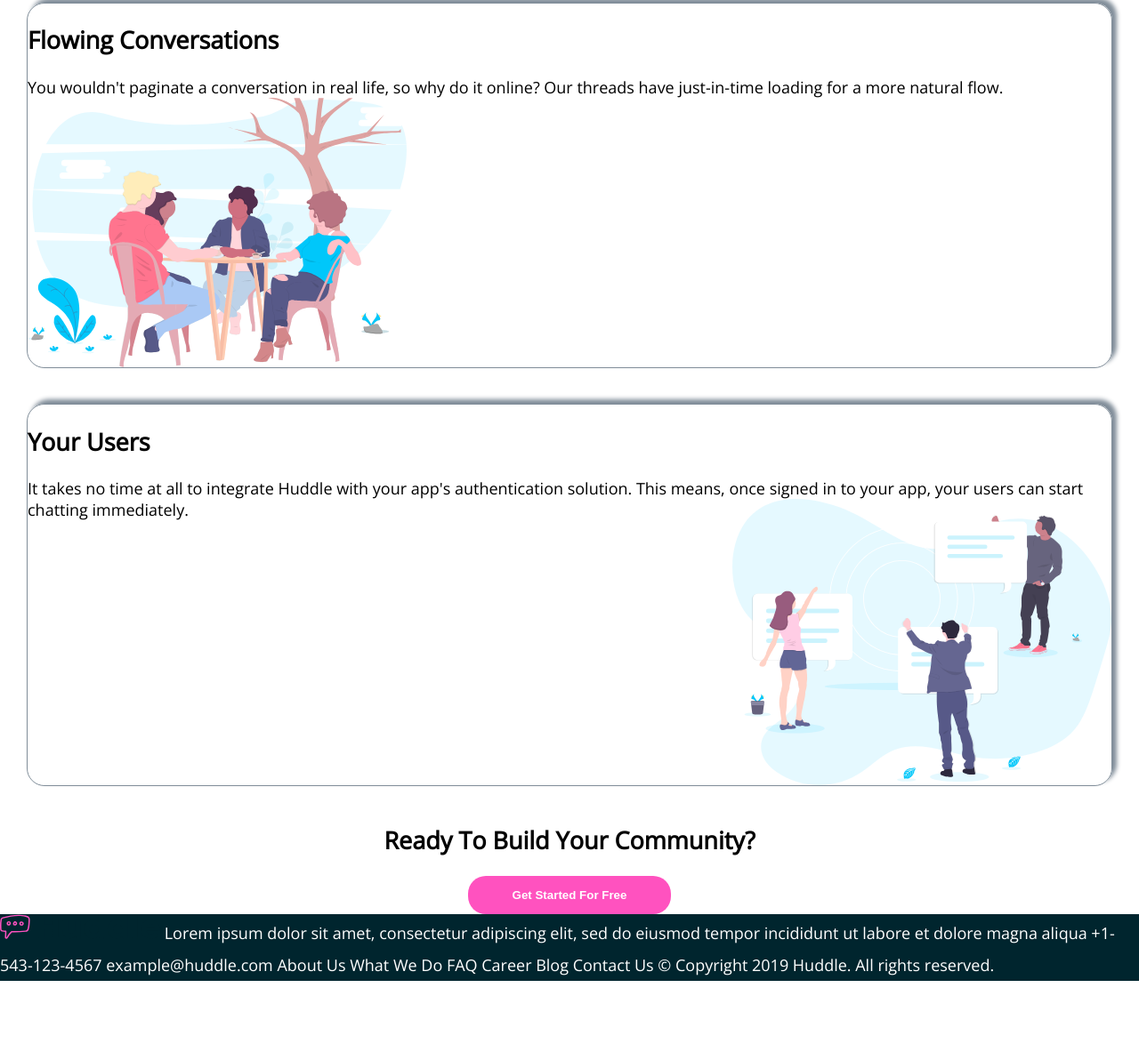
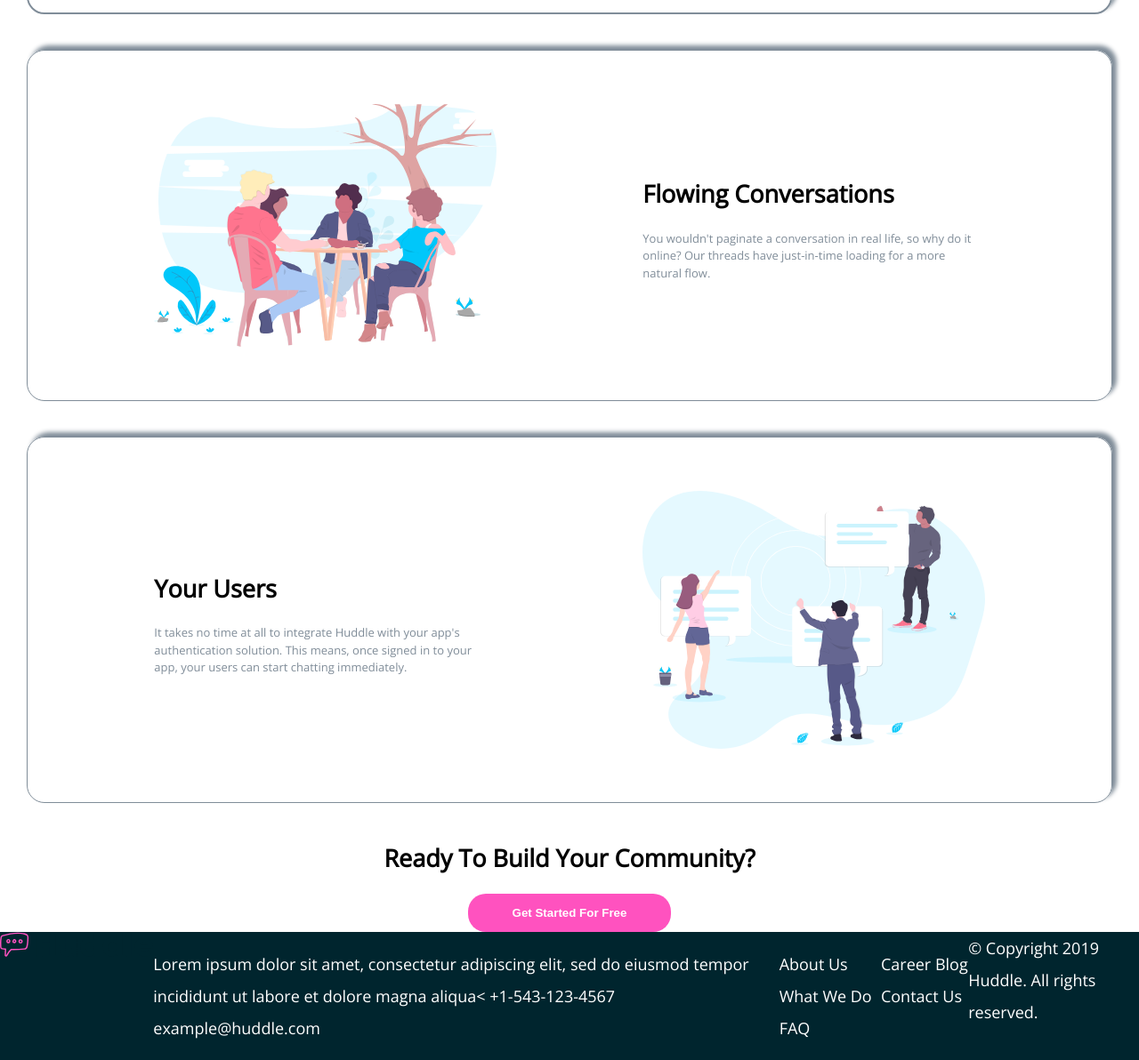
Before and after one commit to CKaii/Huddle, a plain HTML site: page index.html in a window 1280 px wide. Shown: the part 860-2052 px from the top of the page at 89% size. Before the commit the page ends 1963 px from the top, so only its background shows below. Drawn offline with nearby package versions, Linux system fonts and the light colour scheme; files whose address does not match are found by name.

Commit message:
Added styling to descriptions section and footer section

```diff
--- a/css/styles.css
+++ b/css/styles.css
@@ -9,6 +9,14 @@ body {
 
 h2 {
   font-weight: 600
+}
+
+.text {
+  width: 35%;
+}
+
+.text p {
+  font-size: 13px;
 }
 
 /* Header */
@@ -32,13 +40,13 @@ header button {
 .starter {
   display: flex;
   flex-direction: column;
-  text-align: left;
   line-height: 2;
   border: 2px solid hsl(208, 11%, 55%);
   margin: 10px;
   padding: 20px;
   background-image: url(images/bg-hero-desktop.svg);
   background-repeat: no-repeat;
+  align-content: center;
 }
 
 .starter button {
@@ -51,6 +59,7 @@ header button {
   border: 1px;
   max-width: 230px;
 }
+
 
 /* Community */
 
@@ -80,40 +89,57 @@ header button {
 }
 
 .growing {
+  display: flex;
+  align-items: center;
+  justify-content: space-around;
   border: 2px solid hsl(208, 11%, 55%);
   margin: 20px 30px;;
   border-radius: 20px;
   box-shadow: 5px -5px 5px hsl(208, 11%, 55%);
+  padding: 60px;
+}
+
+.growing .text p {
+  color: hsl(208, 11%, 55%);
+  line-height: 1.5;
 }
 
 .flowing {
+  display: flex;
+  align-items: center;
+  flex-direction: row-reverse;
+  justify-content: space-around;
   border: 1px solid hsl(208, 11%, 55%);
   margin: 20px 30px;
   border-radius: 20px;
   box-shadow: 5px -5px 5px hsl(208, 11%, 55%);
+  padding: 60px;
+}
+
+.flowing .text p {
+  color: hsl(208, 11%, 55%);
+  line-height: 1.5;
 }
 
 .users {
+  display: flex;
+  align-items: center;
+  justify-content: space-around;
   border: 1px solid hsl(208, 11%, 55%);
   margin: 20px 30px;
   border-radius: 20px;
   box-shadow: 5px -5px 5px hsl(208, 11%, 55%);
+  padding: 60px;
+}
+
+.users .text p {
+  color: hsl(208, 11%, 55%);
+  line-height: 1.5;
 }
 
 /* Images */
 
-.grow-img {
-  float: right;
-  width: 35%
-}
-
-.flow-img {
-  float: left;
-  width: 35%;
-}
-
-.user-img {
-  float: right;
+.description img {
   width: 35%;
 }
 
@@ -132,5 +158,7 @@ header button {
 footer {
   background-color: hsl(192, 100%, 9%);
   color: white;
+  display: flex;
+  flex-direction: row;
   line-height: 2;
 }
--- a/index.html
+++ b/index.html
@@ -16,61 +16,63 @@
   </header>
 
   <section class='starter'>
-    <h2>Build The Community Your Fans Will Love</h2>
-
-    Huddle re-imagines the way we build communities. You have a voice, but so does your audience.
-    Create connections with your users as you engage in genuine discussion.
-
+    <div class='text'>
+      <h2>Build The Community Your Fans Will Love</h2>
+      <p>Huddle re-imagines the way we build communities. You have a voice, but so does your audience.
+      Create connections with your users as you engage in genuine discussion.</p>
+    </div>
     <button type="button" name="button">Get Started For Free</button>
   </section>
 
   <section class='description'>
     <div class='growing'>
-      <h2>Grow Together</h2>
-
-      Generate meaningful discussions with your audience and build a strong, loyal community.
-      Think of the insightful conversations you miss out on with a feedback form.
+      <div class='text'>
+        <h2>Grow Together</h2>
+        <p>Generate meaningful discussions with your audience and build a strong, loyal community.
+        Think of the insightful conversations you miss out on with a feedback form.</p>
+      </div>
       <img class='grow-img' src='images/illustration-grow-together.svg' alt='grow together'/>
     </div>
 
     <div class='flowing'>
-      <h2>Flowing Conversations</h2>
-
-      You wouldn't paginate a conversation in real life, so why do it online? Our threads
-      have just-in-time loading for a more natural flow.
+      <div class='text'>
+        <h2>Flowing Conversations</h2>
+        <p>You wouldn't paginate a conversation in real life, so why do it online? Our threads
+        have just-in-time loading for a more natural flow.</p>
+      </div>
       <img class='flow-img' src='images/illustration-flowing-conversation.svg' alt='flowing conversation' />
     </div>
 
     <div class='users'>
-      <h2>Your Users</h2>
-
-      It takes no time at all to integrate Huddle with your app's authentication solution.
-      This means, once signed in to your app, your users can start chatting immediately.
+      <div class='text'>
+        <h2>Your Users</h2>
+        <p>It takes no time at all to integrate Huddle with your app's authentication solution.
+        This means, once signed in to your app, your users can start chatting immediately.</p>
+      </div>
       <img class='user-img' src='images/illustration-your-users.svg' alt='your users'
     </div>
   </section>
 
   <section class='community'>
     <h2>Ready To Build Your Community?</h2>
-
     <button type="button" name="button">Get Started For Free</button>
   </section>
 
   <footer>
     <img class='huddle-logo-footer' src='images/logo.svg' alt='Huddle Logo'/>
-    Lorem ipsum dolor sit amet, consectetur adipiscing elit, sed do eiusmod tempor
-    incididunt ut labore et dolore magna aliqua
+    <p>Lorem ipsum dolor sit amet, consectetur adipiscing elit, sed do eiusmod tempor
+    incididunt ut labore et dolore magna aliqua<
 
     +1-543-123-4567
-    example@huddle.com
+    example@huddle.com</p>
 
-    About Us
+    <p>About Us
     What We Do
-    FAQ
+    FAQ</p>
 
-    Career
+    <p>Career
     Blog
-    Contact Us
+    Contact Us</p>
 
     &copy; Copyright 2019 Huddle. All rights reserved.
   </footer>
```
